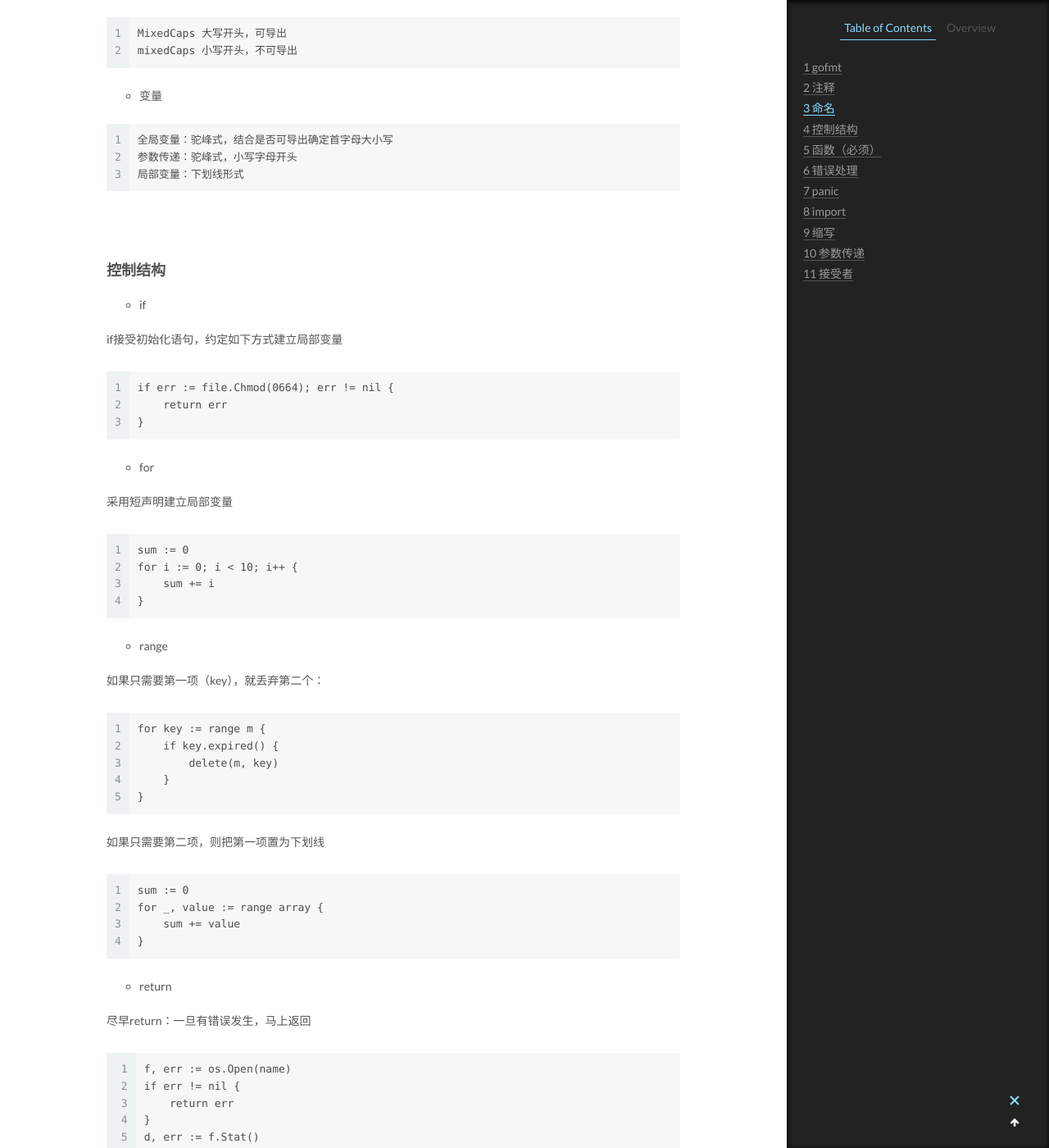
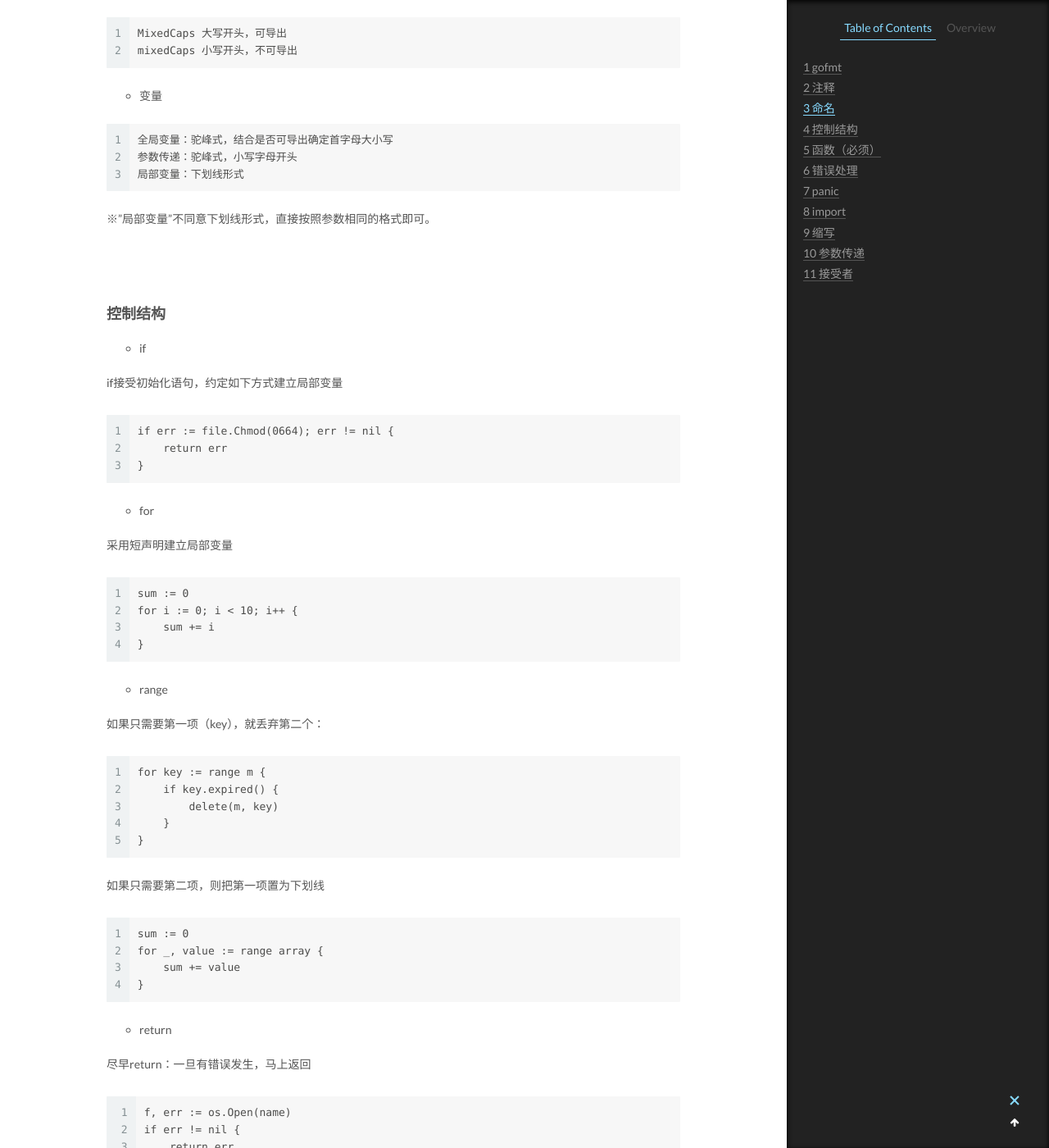
Before and after one commit to CodeHunter2006/CodeHunter2006.github.io, a Jekyll site: the page built from _posts/2019-04-07-Go_Code_Standards.md, in a window 1280 px wide and 1400 px high, scrolled down 2393 px. Shown: the whole window at 82% size. Built offline with Jekyll 4.4.1, drawn with Linux system fonts in a browser that asks for light colours.

Commit message:
增加关于Go编码规范的不同意见

````diff
--- a/_posts/2019-04-07-Go_Code_Standards.md
+++ b/_posts/2019-04-07-Go_Code_Standards.md
@@ -86,6 +86,7 @@ mixedCaps 小写开头，不可导出
 参数传递：驼峰式，小写字母开头
 局部变量：下划线形式
 ```
+※"局部变量"不同意下划线形式，直接按照参数相同的格式即可。
 
 <br/>
 ### 控制结构
````
